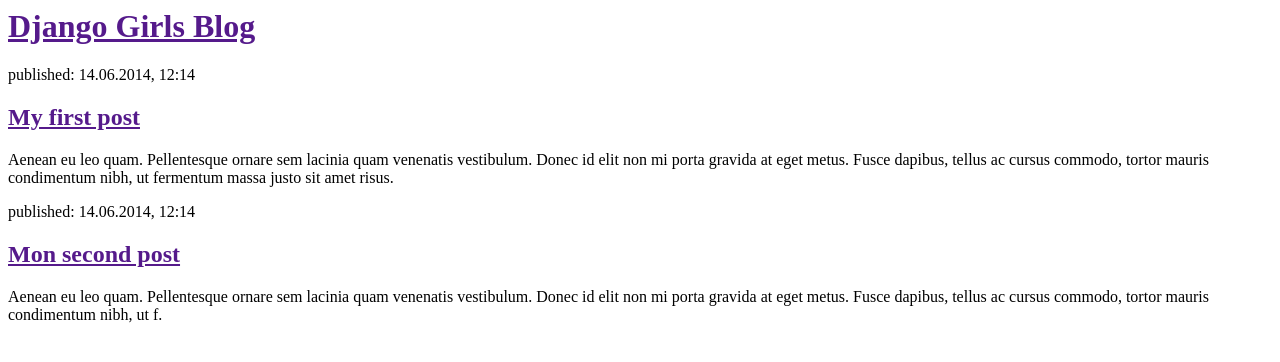
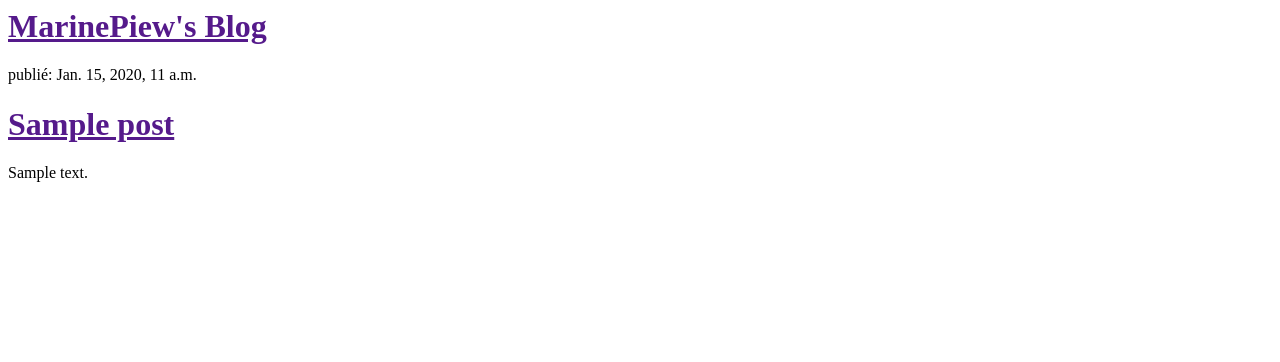
Before and after one commit to MarinePiew/my-first-blog, a Django app: template blog/templates/blog/post_list.html in a window 1280 px wide. Shown: the top 362 px of the page. Run offline with Django 3.2, Linux system fonts and the light colour scheme; the template is opened without the code that fills it: values that come from a table or form of the project are taken from there, others are empty; tables that the repository leaves empty hold one stand-in row (values such as "Sample post").

Commit message:
Modified templates to display posts from database

```diff
--- a/blog/templates/blog/post_list.html
+++ b/blog/templates/blog/post_list.html
@@ -1,22 +1,21 @@
 <html>
     <head>
-        <title>Django Girls blog</title>
+        <title>MarinePiew's blog</title>
     </head>
     <body>
         <div>
-            <h1><a href="">Django Girls Blog</a></h1>
+            <h1><a href="">MarinePiew's Blog</a></h1>
         </div>
 
-        <div>
-            <p>published: 14.06.2014, 12:14</p>
-            <h2><a href="">My first post</a></h2>
-            <p>Aenean eu leo quam. Pellentesque ornare sem lacinia quam venenatis vestibulum. Donec id elit non mi porta gravida at eget metus. Fusce dapibus, tellus ac cursus commodo, tortor mauris condimentum nibh, ut fermentum massa justo sit amet risus.</p>
-        </div>
+{% for post in posts %}
 
         <div>
-            <p>published: 14.06.2014, 12:14</p>
-            <h2><a href="">Mon second post</a></h2>
-            <p>Aenean eu leo quam. Pellentesque ornare sem lacinia quam venenatis vestibulum. Donec id elit non mi porta gravida at eget metus. Fusce dapibus, tellus ac cursus commodo, tortor mauris condimentum nibh, ut f.</p>
-        </div>
+          <p>publié: {{ post.published_date }}</p>
+                 <h1><a href="">{{ post.title }}</a></h1>
+                 <p>{{ post.text|linebreaks }}</p>
+             </div>
+
+{% endfor %}
+
     </body>
 </html>
--- a/blog/views.py
+++ b/blog/views.py
@@ -1,3 +1,7 @@
 from django.shortcuts import render
+from django.utils import timezone
+from .models import Post
+
 def post_list(request):
-    return render(request,'blog/post_list.html',{})
+    posts = Post.objects.filter(published_date__lte=timezone.now()).order_by('published_date')
+    return render(request,'blog/post_list.html',{'posts':posts})
```
